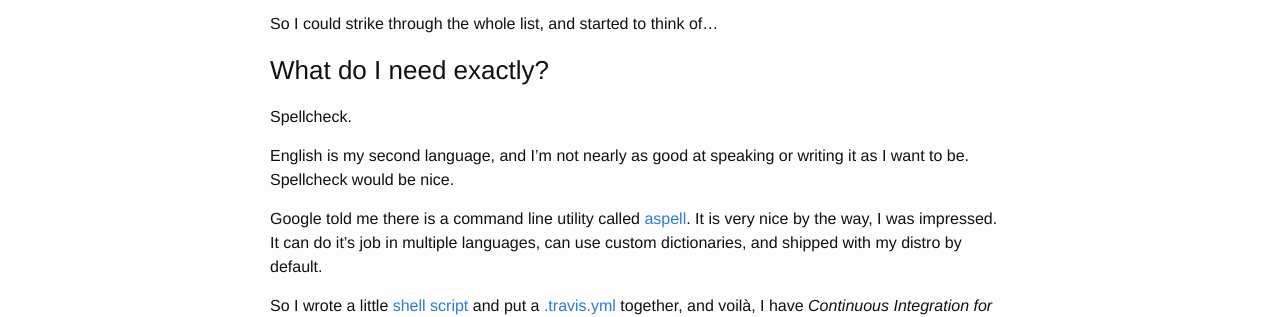
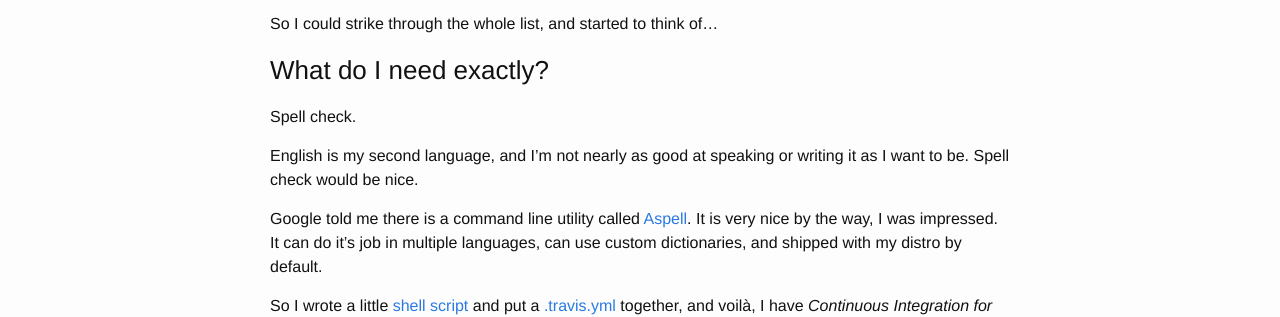
Before and after one commit to miklos-martin/miklos-martin.github.io, a Jekyll site: the page built from _posts/2015-01-21-ci-for-blog-posts.md, in a window 1280 px wide. Shown: the part 920-1237 px from the top of the page. Built offline with Jekyll 4.4.1, drawn with Linux system fonts in a browser that asks for light colours; comment, search, counter and statistics services are not loaded.

Commit message:
spell check & added some words to the dictionary

```diff
--- a/_posts/2015-01-21-ci-for-blog-posts.md
+++ b/_posts/2015-01-21-ci-for-blog-posts.md
@@ -37,13 +37,13 @@ So I could strike through the whole list, and started to think of...
 
 ### What do I need exactly?
 
-Spellcheck.
+Spell check.
 
-English is my second language, and I'm not nearly as good at speaking or writing it as I want to be. Spellcheck would be nice.
+English is my second language, and I'm not nearly as good at speaking or writing it as I want to be. Spell check would be nice.
 
-Google told me there is a command line utility called [aspell]. It is very nice by the way, I was impressed. It can do it's job in multiple languages, can use custom dictionaries, and shipped with my distro by default.
+Google told me there is a command line utility called [Aspell]. It is very nice by the way, I was impressed. It can do it's job in multiple languages, can use custom dictionaries, and shipped with my distro by default.
 
-So I wrote a little [shell script][spellcheck] and put a [.travis.yml][travis] together, and voilà, I have _Continuous Integration for my blog posts_.
+So I wrote a little [shell script][spell check] and put a [.travis.yml][travis] together, and voilà, I have _Continuous Integration for my blog posts_.
 
 How cool is that? I should have thought about it by myself. The image alt tags and size check has still yet to be done, and it would also be nice to ensure there are no broken links in the posts, but I'm fine with this little setup for now.
 
@@ -51,6 +51,6 @@ Thank you GitHub, and Zach Holman.
 
 [github posts]: http://zachholman.com/posts/how-github-writes-blog-posts/
 [gist]: https://gist.github.com/holman/4bd27ba3950ee2ee79c3
-[aspell]: http://aspell.net/
-[spellcheck]: https://github.com/miklos-martin/miklos-martin.github.io/blob/master/spell/check.sh
+[Aspell]: http://aspell.net/
+[spell check]: https://github.com/miklos-martin/miklos-martin.github.io/blob/master/spell/check.sh
 [travis]: https://github.com/miklos-martin/miklos-martin.github.io/blob/master/.travis.yml
```
Also changed, not shown: 2 other files.
